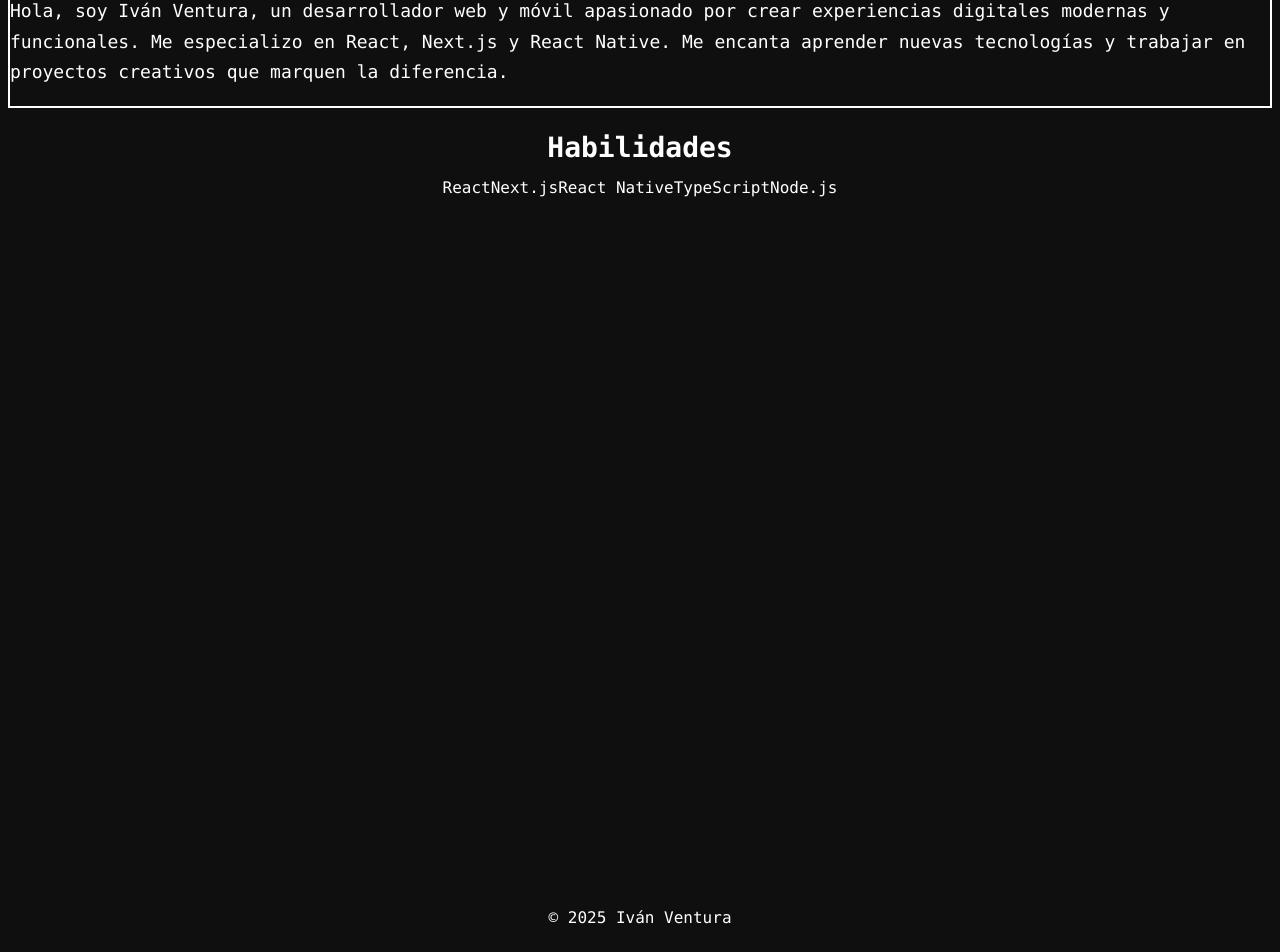
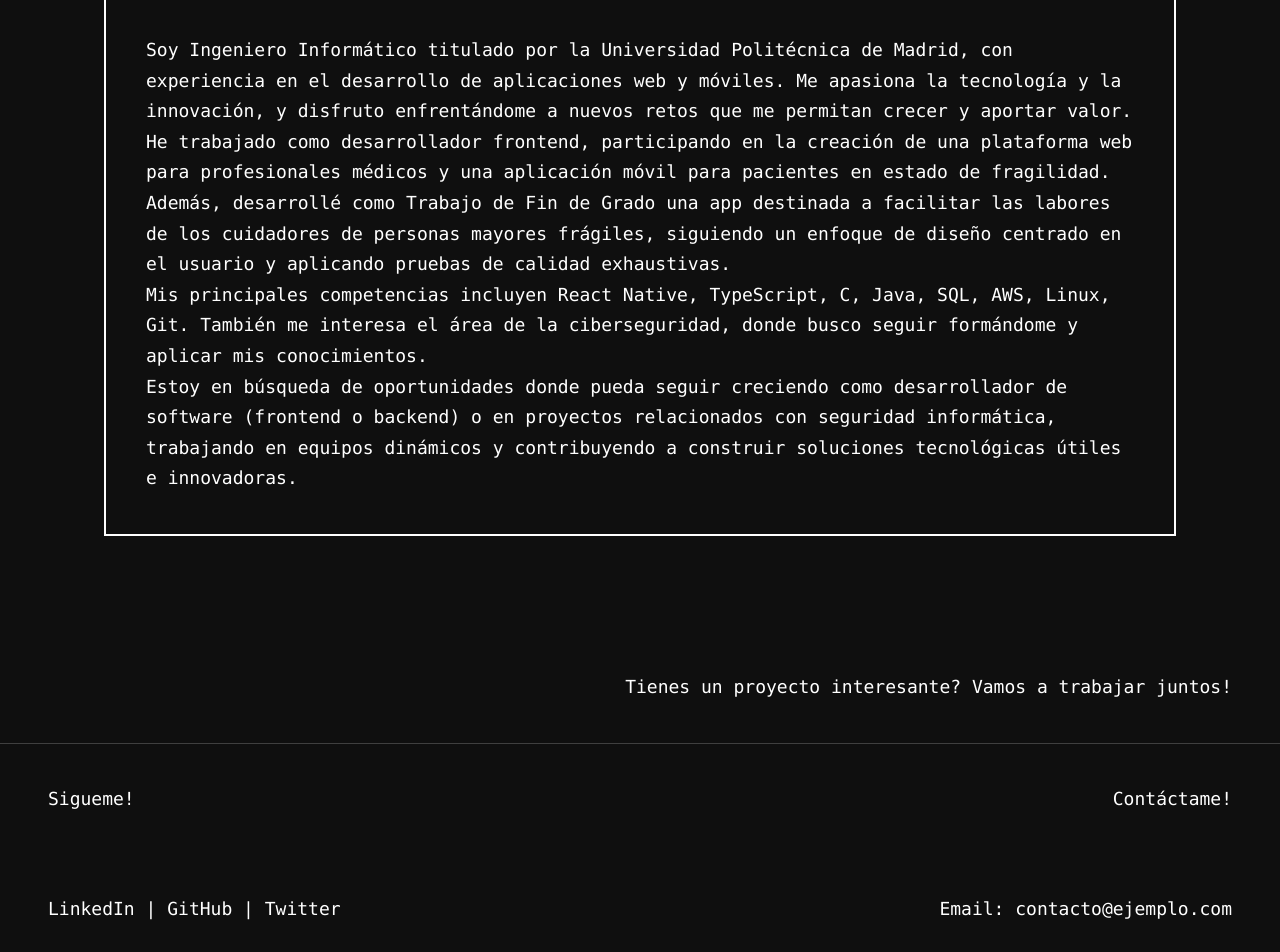
Before and after one commit to IvanVent/portfolio, a Next.js app: page / in a window 1280 px wide. Shown: the part 888-1840 px from the top of the page. Built offline with nearby package versions, Linux system fonts and the light colour scheme.

Commit message:
primeros cambios al footer

```diff
--- a/src/app/globals.css
+++ b/src/app/globals.css
@@ -1,3 +1,51 @@
+
+/*Estilos para el footer*/
+
+
+.redes {
+  flex: 1;
+  text-align: left;
+  align-items: flex-start;
+  display: flex;
+  flex-direction: column;
+}
+
+.contacto {
+  flex: 1;
+  text-align: right;
+  align-items: flex-end;
+  display: flex;
+  flex-direction: column;
+}
+.info{
+  display: flex;
+  flex-direction: row;
+  gap: 2rem;
+}
+
+.colaborar {
+  text-align: right;
+}
+
+.hr{
+  background : var(--color-gris);
+  height: 1px;
+}
+
+.row{
+  display: flex;
+  flex-wrap: wrap;
+  margin-right: -15px;
+  margin-left: -15px;
+}
+
+/* Wrapper general para páginas */
+.wrapper {
+  display: block;
+  box-sizing: border-box;
+  unicode-bidi: isolate;
+}
+
 ul {
   list-style: none;
   padding-left: 0;
@@ -57,10 +105,12 @@ a:focus {
 .texto {
   font-size: 18px;
   line-height: 1.7;
+  white-space: pre-line;
 }
 
 :root {
   --color-negro: #0f0f0f;
+  --color-gris: rgba(255, 255, 255, 0.2);
   --color-blanco: #ffffff;
   --background: var(--color-negro);
   --foreground: var(--color-blanco);
@@ -164,3 +214,33 @@ body {
   margin-top: 2.5rem !important;
   margin-bottom: 2.5rem !important;
 }
+
+.margen-xxl {
+  margin: 6rem !important;
+}
+
+.margen-top-xxl {
+  margin-top: 6rem !important;
+}
+
+.margen-bottom-xxl {
+  margin-bottom: 6rem !important;
+}
+
+.margen-left-xxl {
+  margin-left: 6rem !important;
+}
+
+.margen-right-xxl {
+  margin-right: 6rem !important;
+}
+
+.margen-x-xxl {
+  margin-left: 6rem !important;
+  margin-right: 6rem !important;
+}
+
+.margen-y-xxl {
+  margin-top: 6rem !important;
+  margin-bottom: 6rem !important;
+}
--- a/src/app/layout.tsx
+++ b/src/app/layout.tsx
@@ -9,6 +9,10 @@ export default function RootLayout({ children }: { children: React.ReactNode })
         <Navbar />
         <main className="min-h-screen p-6">{children}</main>
         <Footer />
+        <br />
+        <br />
+        <br />
+        <br />
       </body>
     </html>
   )
--- a/src/app/page.tsx
+++ b/src/app/page.tsx
@@ -14,7 +14,7 @@ export default function Home() {
 
       {/* Sección Presentación (About) */}
       <section id="about">
-        <div className="flex flex-row md:flex-row items-center justify-center min-h-screen py-20 bg-gradient-to-b from-blue-100 to-white gap-10">
+        <div className="flex flex-row md:flex-row items-center justify-center min-h-screen bg-gradient-to-b from-blue-100 to-white gap-10">
           <div className="flex-shrink-0">
             <Image
               src="/assets/CV.jpg"
@@ -25,19 +25,19 @@ export default function Home() {
             />
           </div>
           <div className="flex flex-col items-center md:items-start text-center md:text-left margen-left-grande">
-            <Titulo text={t('greeting')} />
+            <Titulo text={t('about.bienvenido')} />
           </div>
         </div>
         <div
-          className="mt-8 bg-white bg-opacity-80 border-2 border-white rounded-lg p-8 shadow-lg max-w-xl"
+          className="bg-white bg-opacity-80 border-2 border-white rounded-lg p-8 shadow-lg max-w-xl margen-x-xxl margen-bottom-xxl"
           style={{ color: "var(--color-blanco)" }}
         >
-          <Subtitulo text={t('about')} />
-          <Texto text={"Hola, soy Iván Ventura, un desarrollador web y móvil apasionado por crear experiencias digitales modernas y funcionales. Me especializo en React, Next.js y React Native. Me encanta aprender nuevas tecnologías y trabajar en proyectos creativos que marquen la diferencia."} />
+          <Subtitulo text={t('about.about')} customStyle={"margen-grande"} />
+          <Texto text={t('about.descripcion')} customStyle={"margen-grande"} />
         </div>
       </section>
 
-      {/* Sección Habilidades */}
+      {/* Sección Habilidades
       <section className="flex flex-col items-center py-20 bg-blue-50 min-h-screen" id="habilidades">
         <Subtitulo text="Habilidades" />
         <ul className="flex flex-wrap gap-4 justify-center">
@@ -47,7 +47,7 @@ export default function Home() {
           <li className="bg-white px-4 py-2 rounded shadow">TypeScript</li>
           <li className="bg-white px-4 py-2 rounded shadow">Node.js</li>
         </ul>
-      </section>
+      </section> */}
 
     </main>
   );
--- a/src/components/Footer.tsx
+++ b/src/components/Footer.tsx
@@ -1,7 +1,26 @@
+import Texto from "./Texto";
+
 export default function Footer() {
   return (
-    <footer className="bg-gray-200 p-4 text-center">
-      © 2025 Iván Ventura
+    <footer>
+      <div className="colaborar">
+        <Texto text="Tienes un proyecto interesante? Vamos a trabajar juntos!" customStyle="margen-grande" />
+      </div>
+      <div className="hr row">
+      </div>
+      <div className="info">
+        <div id="Redes" className="redes">
+          <Texto text="Sigueme!" customStyle="margen-grande" />
+          <Texto text="LinkedIn | GitHub | Twitter" customStyle="margen-grande" />
+
+        </div>
+        <div id="Contacto" className="contacto">
+          <Texto text="Contáctame!" customStyle="margen-grande" />
+          <Texto text="Email: contacto@ejemplo.com" customStyle="margen-grande" />
+
+        </div>
+
+      </div>
     </footer>
   );
 }
--- a/src/components/Subtitulo.tsx
+++ b/src/components/Subtitulo.tsx
@@ -3,11 +3,12 @@ import React from 'react';
 
 interface TitleProps {
     text: string;
+    customStyle?: string;
 }
 
-function Subtitulo ({ text }: TitleProps) {
+function Subtitulo ({ text, customStyle }: TitleProps) {
     return (
-        <h2 className="subtitulo">{text}</h2>
+        <h2 className={`subtitulo ${customStyle}`}>{text}</h2>
     );
 }
 
--- a/src/components/Texto.tsx
+++ b/src/components/Texto.tsx
@@ -3,11 +3,12 @@ import React from 'react';
 
 interface TitleProps {
     text: string;
+    customStyle?: string;
 }
 
-function Texto ({ text }: TitleProps) {
+function Texto ({ text, customStyle }: TitleProps) {
     return (
-        <p className="texto">{text}</p>
+        <p className={`texto ${customStyle}`}>{text}</p>
     );
 }
 
```
